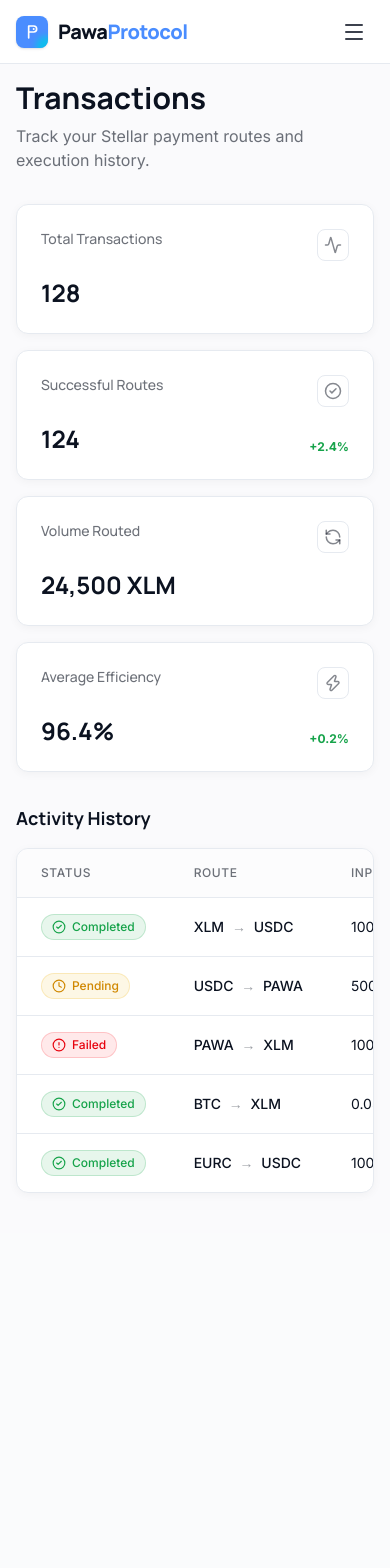
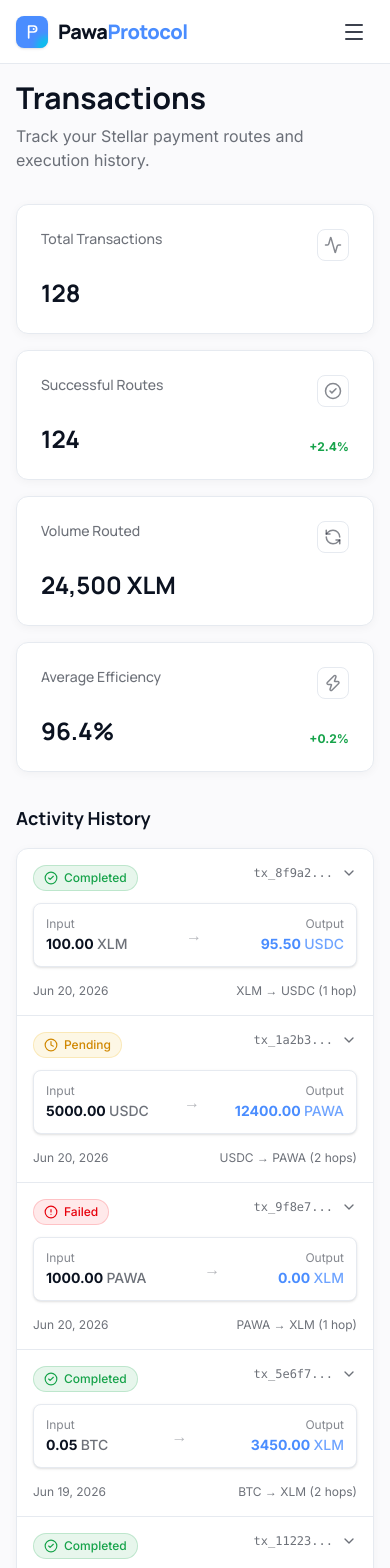
Before and after one commit to Robotron2/pawa-frontend, a Next.js app: page /transactions in a window 390 px wide. Shown: the top 1568 px of the page. Before the commit the page ends 1233 px from the top, so only its background shows below. Built offline with nearby package versions, Linux system fonts and the light colour scheme.

Commit message:
feat(ui): optimize transactions page responsiveness

```diff
--- a/src/components/transactions/TransactionDetails.tsx
+++ b/src/components/transactions/TransactionDetails.tsx
@@ -36,8 +36,8 @@
   }
 
   return (
-    <div className="p-6 bg-gray-50/40 border-t border-border/50 shadow-inner">
-      <div className="grid grid-cols-1 lg:grid-cols-3 gap-8">
+    <div className="p-4 sm:p-6 bg-gray-50/40 border-t border-border/50 shadow-inner">
+      <div className="grid grid-cols-1 lg:grid-cols-3 gap-6 lg:gap-8">
 
         {/* Left Col: Details */}
         <div className="lg:col-span-1 space-y-4">
@@ -78,7 +78,7 @@
         {/* Right Col: Route Visualization */}
         <div className="lg:col-span-2">
           <h4 className="text-[10px] font-bold text-foreground/50 uppercase tracking-wider mb-2">Route Path Execution</h4>
-          <div className="bg-white rounded-xl border border-border p-6 shadow-sm h-[calc(100%-1.75rem)] flex flex-col justify-center">
+          <div className="bg-white rounded-xl border border-border p-4 sm:p-6 shadow-sm h-full lg:h-[calc(100%-1.75rem)] flex flex-col justify-center">
 
             <div className="flex justify-between items-center mb-6">
                <div>
--- a/src/components/transactions/TransactionTable.tsx
+++ b/src/components/transactions/TransactionTable.tsx
@@ -29,7 +29,54 @@
 
   return (
     <Card className="overflow-hidden border border-border">
-      <div className="overflow-x-auto">
+      {/* Mobile View */}
+      <div className="md:hidden divide-y divide-border">
+        {transactions.map((tx) => (
+          <div key={`mobile-${tx.id}`} className="flex flex-col">
+            <div
+              onClick={() => toggleRow(tx.id)}
+              className={cn(
+                "p-4 flex flex-col gap-3 cursor-pointer transition-colors hover:bg-gray-50/50",
+                expandedId === tx.id ? "bg-gray-50/30" : ""
+              )}
+            >
+              <div className="flex justify-between items-start">
+                <TransactionStatusBadge status={tx.status} />
+                <div className="flex items-center gap-2 text-foreground/60">
+                  <span className="text-xs font-mono">{tx.id.substring(0, 8)}...</span>
+                  <ChevronDown size={16} className={cn("transition-transform", expandedId === tx.id ? "rotate-180" : "")} />
+                </div>
+              </div>
+
+              <div className="flex items-center justify-between bg-white border border-border rounded-lg p-3 shadow-sm">
+                <div>
+                  <p className="text-xs text-foreground/50 mb-0.5">Input</p>
+                  <p className="text-sm font-bold">{tx.inputAmount} <span className="text-foreground/60 font-medium">{tx.inputAsset}</span></p>
+                </div>
+                <div className="text-foreground/30">→</div>
+                <div className="text-right">
+                  <p className="text-xs text-foreground/50 mb-0.5">Output</p>
+                  <p className="text-sm font-bold text-primary">{tx.outputAmount} <span className="opacity-80 font-medium">{tx.outputAsset}</span></p>
+                </div>
+              </div>
+
+              <div className="flex justify-between items-center text-xs text-foreground/60 mt-1">
+                <span>{new Intl.DateTimeFormat('en-US', { month: 'short', day: 'numeric', year: 'numeric' }).format(new Date(tx.timestamp))}</span>
+                <span>{tx.route[0]} → {tx.route[tx.route.length - 1]} ({tx.hops} {tx.hops === 1 ? 'hop' : 'hops'})</span>
+              </div>
+            </div>
+
+            {expandedId === tx.id && (
+              <div className="animate-in slide-in-from-top-2 fade-in duration-200">
+                <TransactionDetails transaction={tx} />
+              </div>
+            )}
+          </div>
+        ))}
+      </div>
+
+      {/* Desktop View */}
+      <div className="hidden md:block overflow-x-auto">
         <table className="w-full text-left border-collapse whitespace-nowrap">
           <thead>
             <tr className="border-b border-border bg-gray-50/50 text-xs text-foreground/60 uppercase tracking-wider">
```
